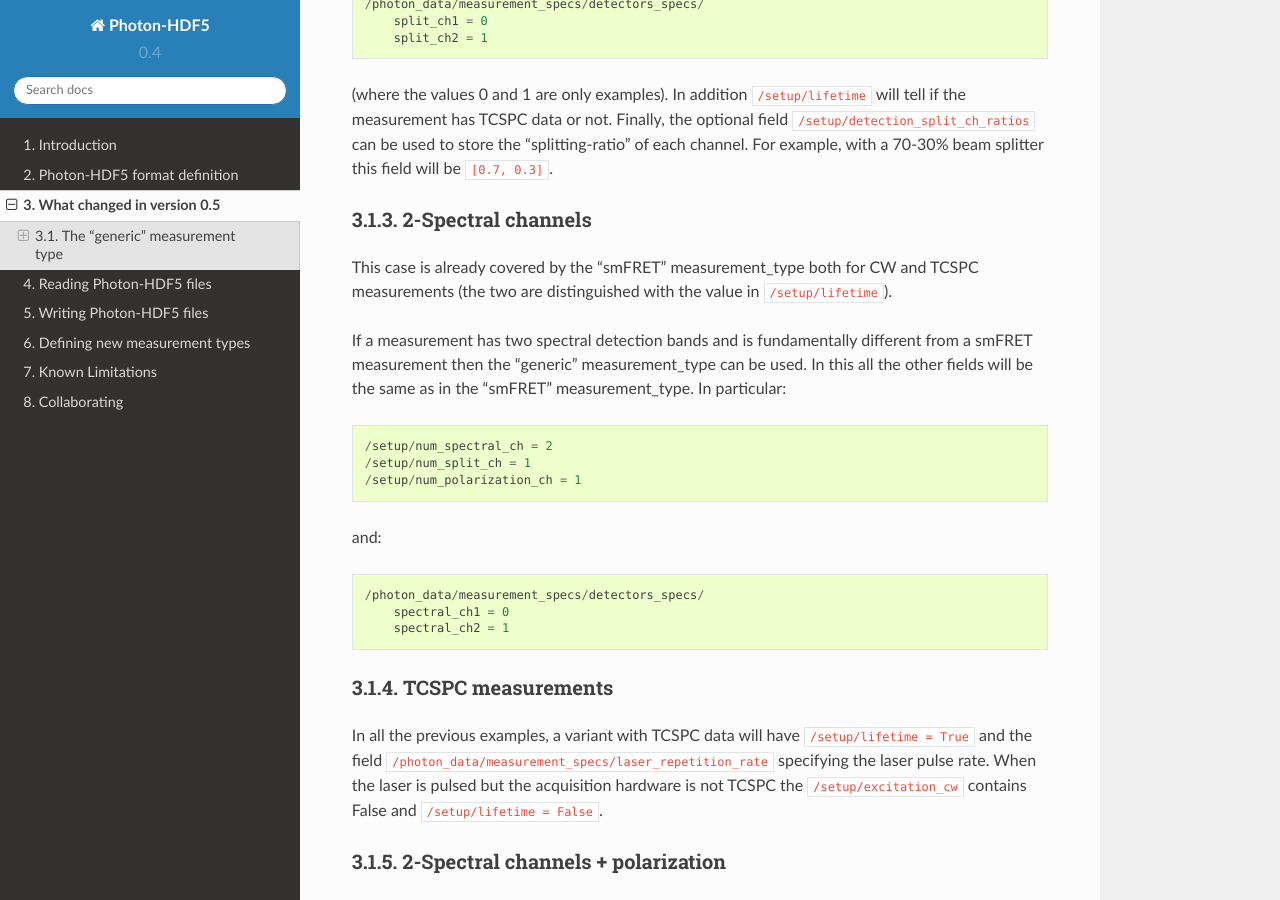
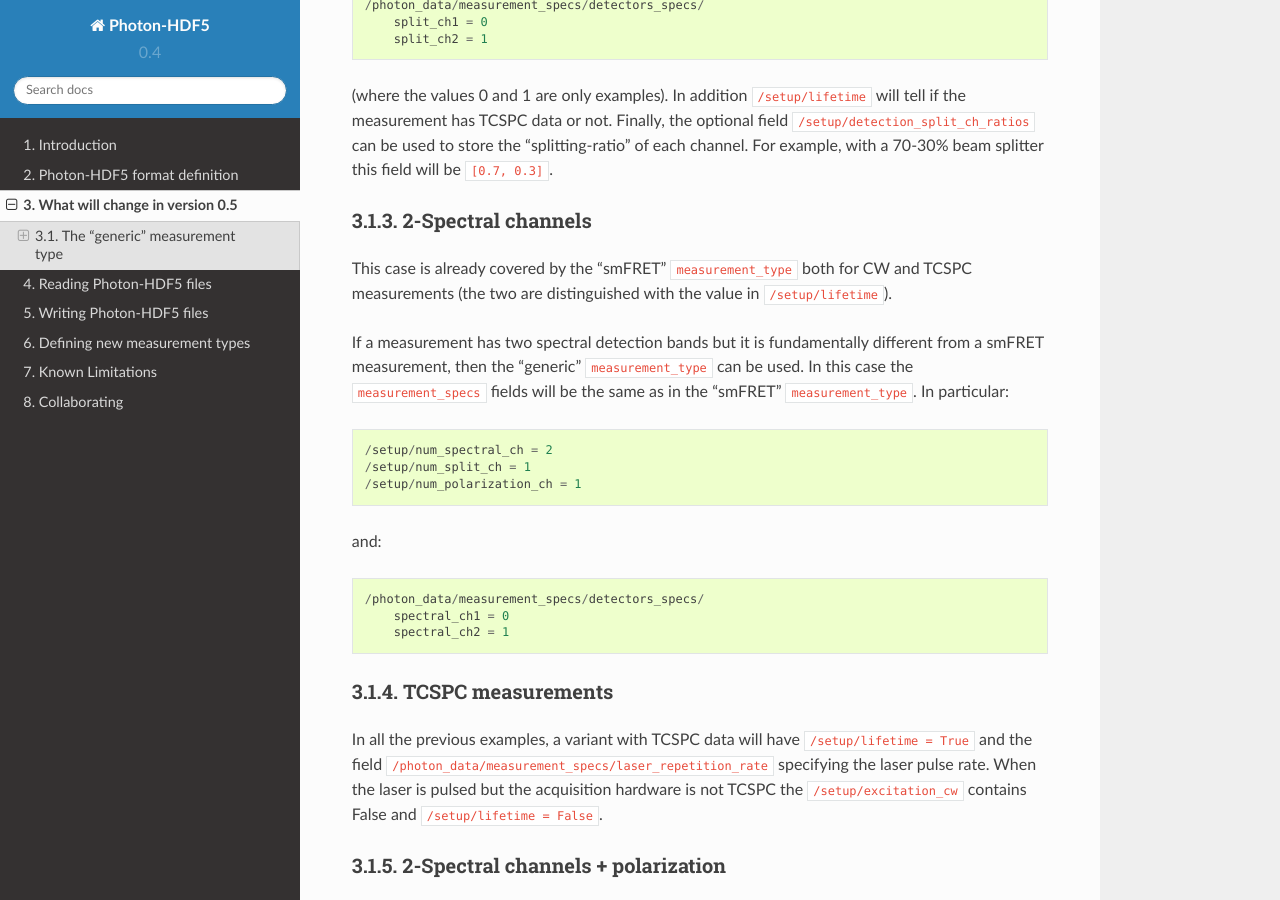
Before and after one commit to Photon-HDF5/photon-hdf5, a Sphinx documentation site: the page built from docs/whats_new_ver05.rst, in a window 1280 px wide and 900 px high, scrolled down 1361 px. Built offline with Sphinx 7.4.7 and the Read the Docs theme 2.0.0, drawn with Linux system fonts in a browser that asks for light colours; some of the changed text lies outside the part shown.

Commit message:
Small update

```diff
--- a/docs/whats_new_ver05.rst
+++ b/docs/whats_new_ver05.rst
@@ -1,6 +1,6 @@
 .. _version0.5:
 
-What changed in version 0.5
+What will change in version 0.5
 ===========================
 
 New field ``/setup/excitation_alternated`` (array of booleans) that is True
@@ -23,7 +23,7 @@ The "generic" measurement type
 
 For measurement types that cannot be described by any other official
 ``measurement_type`` in Photon-HDF5, it is possible "generic" and
-relying on the `/setup` fields to describe the exact configuration.
+relying on the ``/setup`` fields to describe the exact configuration.
 
 Here we list a few examples of measurements described with the "generic"
 measurement_type.
@@ -73,14 +73,14 @@ this field will be ``[0.7, 0.3]``.
 2-Spectral channels
 ^^^^^^^^^^^^^^^^^^^
 
-This case is already covered by the "smFRET" measurement_type both for CW and
+This case is already covered by the "smFRET" ``measurement_type`` both for CW and
 TCSPC measurements (the two are distinguished with the value in
 ``/setup/lifetime``).
 
-If a measurement has two spectral detection bands and is fundamentally
-different from a smFRET measurement then the "generic" measurement_type
-can be used. In this all the other fields will be the same as in the
-"smFRET" measurement_type. In particular::
+If a measurement has two spectral detection bands but it is fundamentally
+different from a smFRET measurement, then the "generic" ``measurement_type``
+can be used. In this case the ``measurement_specs`` fields will be the same
+as in the "smFRET" ``measurement_type``. In particular::
 
     /setup/num_spectral_ch = 2
     /setup/num_split_ch = 1
```
